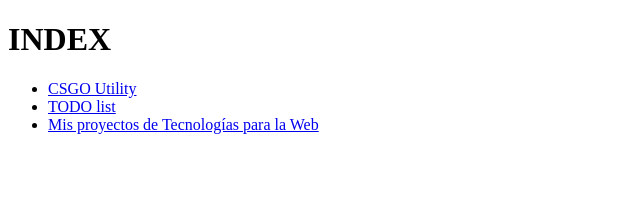
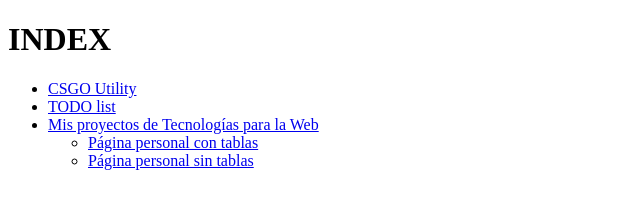
Before and after one commit to ELCapiPrice/ELCapiPrice.github.io, a plain HTML site: page index.html in a window 1280 px wide. Shown: the whole page, without its empty margins (0-640 px from the left). Drawn offline with Linux system fonts and the light colour scheme.

Commit message:
Agregado nueva pagina al index

```diff
--- a/index.html
+++ b/index.html
@@ -9,7 +9,18 @@
     <ul>
         <li><a href="/csgoutility">CSGO Utility</a></li>
 		<li><a href="/todo">TODO list</a></li>
-        <li><a href="/web">Mis proyectos de Tecnologías para la Web</a></li>
+        <li><a href="/web">Mis proyectos de Tecnologías para la Web</a>
+            <ul>
+                <li>
+                    <a href="./web">Página personal con tablas</a>
+                </li>
+            </ul>
+            <ul>
+                <li>
+                    <a href="./web/PaginaPersonal.html">Página personal sin tablas</a>
+                </li>
+            </ul>
+        </li>
     </ul>
 </body>
 </html>
```
Also changed, not shown: web/PaginaPersonal.html (renamed from web/index2.html).
